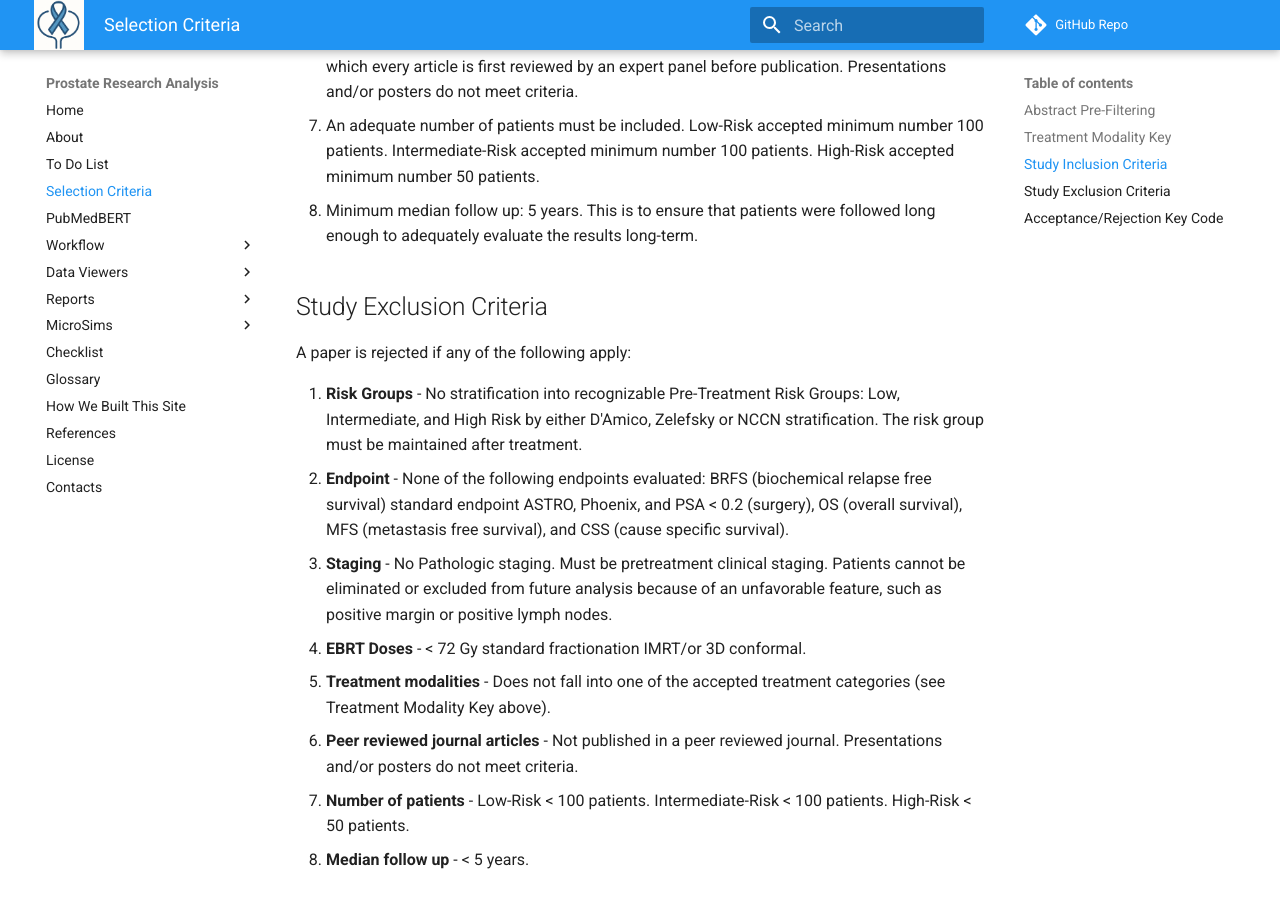
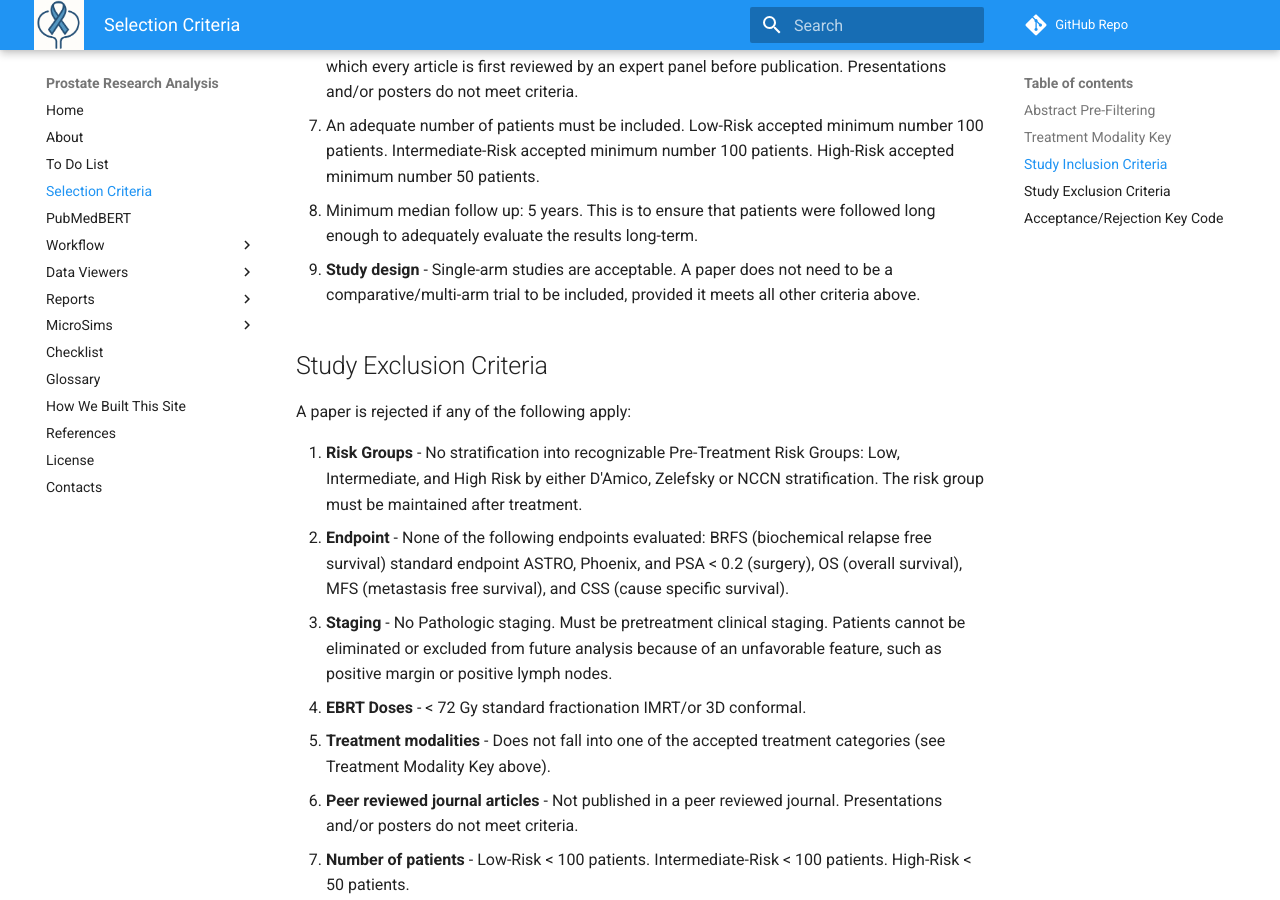
Before and after one commit to dmccreary/prostate-research-analysis, an MkDocs documentation site: the page built from docs/selection-criteria.md, in a window 1280 px wide and 900 px high, scrolled down 1684 px. Built offline with MkDocs 1.6.1 and Material for MkDocs 9.7.7, drawn with Linux system fonts in a browser that asks for light colours; comment, search, counter and statistics services are not loaded.

Commit message:
Clarify that single-arm studies are acceptable in selection criteria
Team discussion confirmed single-arm studies should not be excluded,
overriding a proposal requiring comparative/multi-arm trial design.
Co-Authored-By: Claude Sonnet 5 <noreply@anthropic.com>

```diff
--- a/docs/selection-criteria.md
+++ b/docs/selection-criteria.md
@@ -41,6 +41,7 @@ All accepted treatments:
 6. Only articles from peer reviewed journals are included. Peer reviewed journals are those in which every article is first reviewed by an expert panel before publication. Presentations and/or posters do not meet criteria.
 7. An adequate number of patients must be included. Low-Risk accepted minimum number 100 patients. Intermediate-Risk accepted minimum number 100 patients. High-Risk accepted minimum number 50 patients.
 8. Minimum median follow up: 5 years. This is to ensure that patients were followed long enough to adequately evaluate the results long-term.
+9. **Study design** - Single-arm studies are acceptable. A paper does not need to be a comparative/multi-arm trial to be included, provided it meets all other criteria above.
 
 ## Study Exclusion Criteria
 
```
